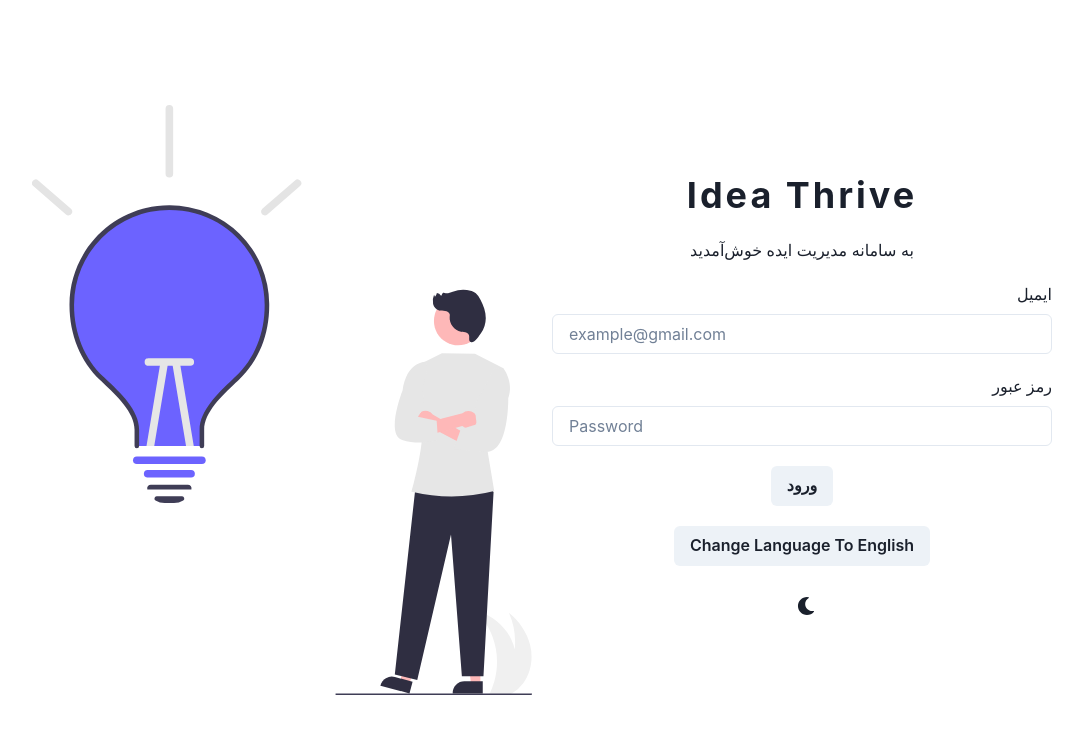
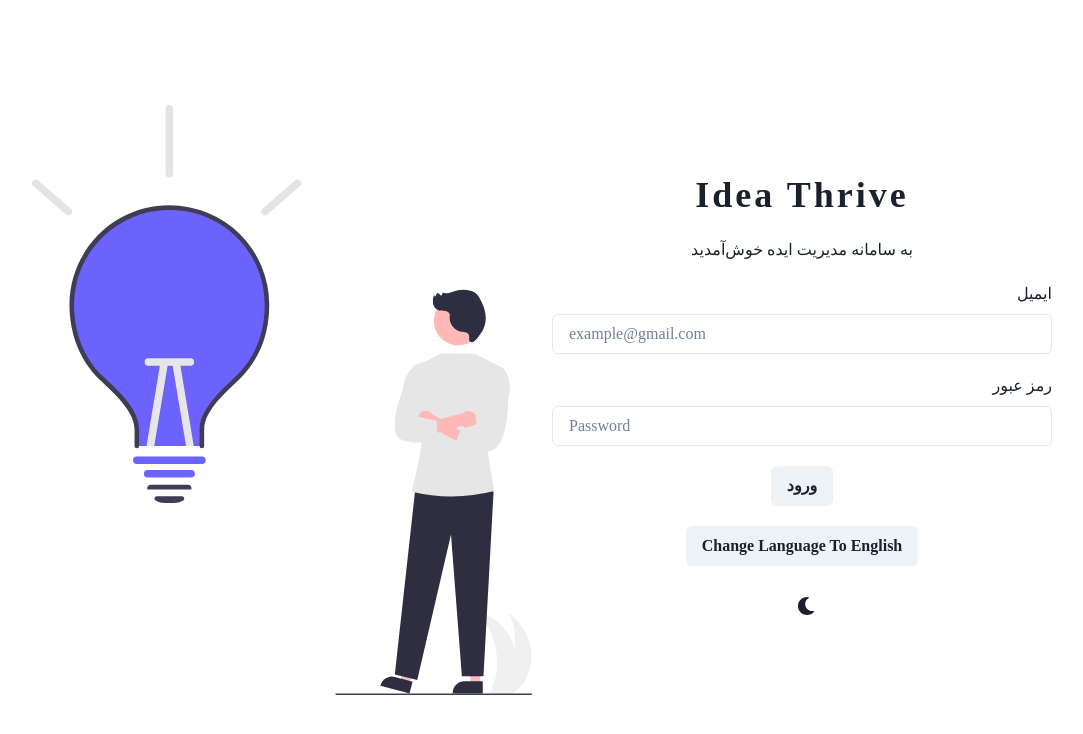
Before and after one commit to Idea-Thrive/frontend, a React (Create React App) app: page /login in a window 1280 px wide. Shown: the top 734 px of the page, without its empty margins (108-1191 px from the left). Built offline with nearby package versions, Linux system fonts and the light colour scheme.

Commit message:
feat: add persian font

```diff
--- a/src/App.tsx
+++ b/src/App.tsx
@@ -1,10 +1,11 @@
 import { ChakraProvider, Container } from '@chakra-ui/react';
-import theme from '@chakra-ui/theme';
+import theme from './theme';
 import Router from './router/router';
 import { getCurrentLanguage } from 'i18n/i18n';
 import style from './style/app.module.css';
 import { Provider as ReduxProvider } from 'react-redux';
 import store from 'store';
+import Fonts from './components/fonts';
 
 declare global {
   interface Window {
@@ -21,6 +22,7 @@ export const App = () => {
 
   return (
     <ChakraProvider theme={theme}>
+      <Fonts />
       <ReduxProvider store={store}>
         <Container
           className={direction === 'ltr' ? style.ltr : style.rtl}
--- /dev/null
+++ b/src/components/fonts/fonts.tsx
@@ -0,0 +1,17 @@
+import { FC } from 'react';
+import { Global } from '@emotion/react';
+
+interface FontsProps {}
+
+const Fonts: FC<FontsProps> = () => {
+  const fontFace = `
+        @font-face {
+          font-family: 'iransans';
+          src: url('./fonts/iransans.ttf') format('ttf');
+        }
+        `;
+
+  return <Global styles={fontFace} />;
+};
+
+export default Fonts;
--- /dev/null
+++ b/src/components/fonts/package.json
@@ -0,0 +1,3 @@
+{
+  "main": "./fonts.tsx"
+}
--- a/src/theme/index.ts
+++ b/src/theme/index.ts
@@ -1,5 +1,14 @@
 import { extendTheme } from '@chakra-ui/react';
+import { getCurrentLanguage } from 'i18n';
 
-const theme = extendTheme({});
+const { locale } = getCurrentLanguage();
+const font = locale === 'fa-IR' ? 'iransans' : 'Open Sans, sans-serif';
+
+const theme = extendTheme({
+  fonts: {
+    heading: font,
+    body: font,
+  },
+});
 
 export default theme;
```
Also changed, not shown: public/fonts/iransans.ttf (added).
